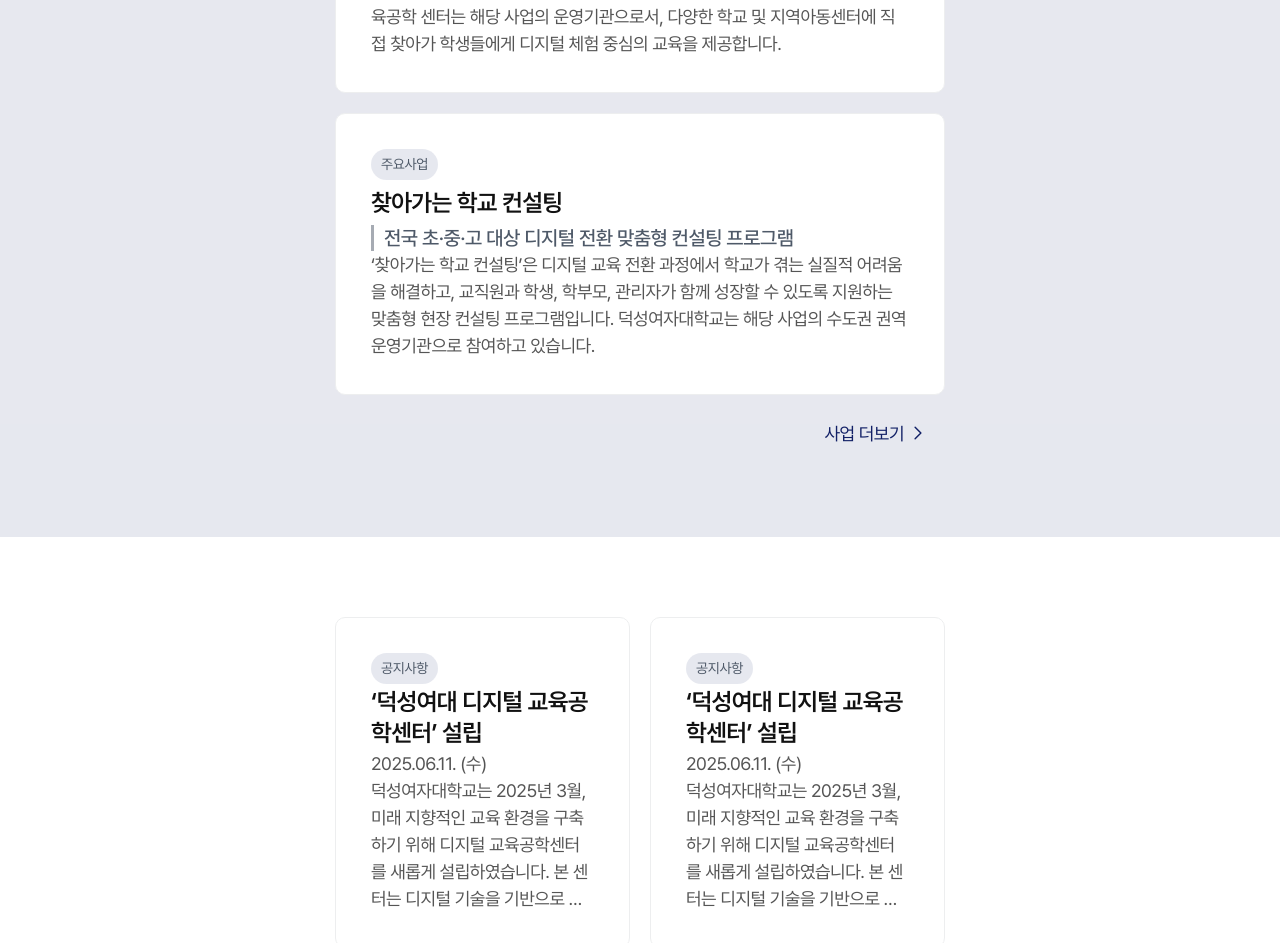
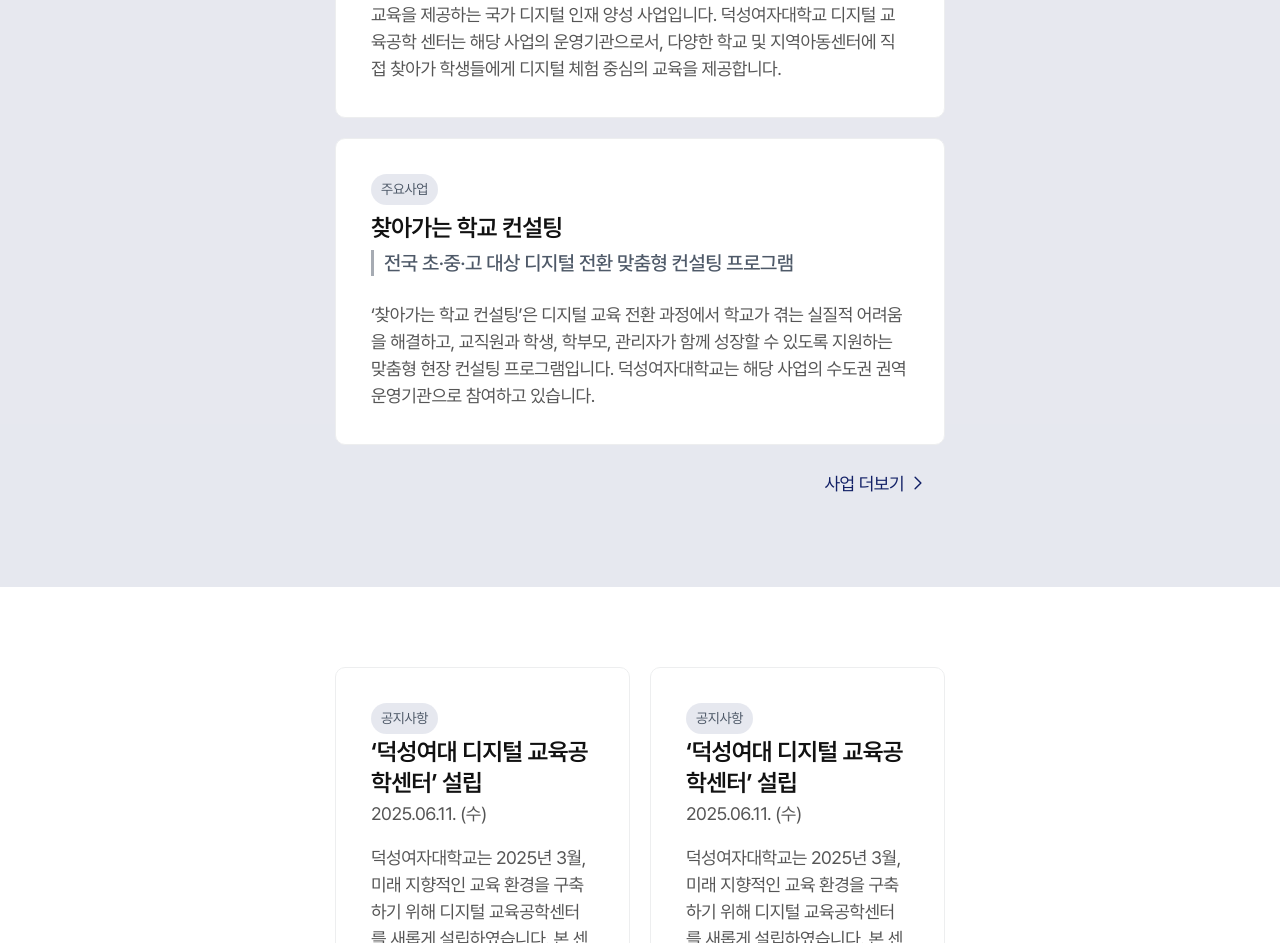
Before and after one commit to DS-DET-LAB/DS-DET-LAB, a React (Vite) app: page / in a window 1280 px wide. Shown: the part 1609-2552 px from the top of the page. Built offline with nearby package versions, Linux system fonts and the light colour scheme.

Commit message:
♻️ Refactor: 메인 공지, 사업 카드 여백 조정 (#9)

```diff
--- a/src/routes/main/components/business-card/BusinessCard.jsx
+++ b/src/routes/main/components/business-card/BusinessCard.jsx
@@ -43,7 +43,7 @@
       duration={fadeTime.duration}
       distance="20px"
       delay={fadeTime.delay}>
-      <div>
+      <B.InsideContainer>
         <B.TopContainer>
           <Chip text={category} />
           <B.Title $viewport={viewport}>{title}</B.Title>
@@ -53,7 +53,7 @@
           </B.SubContainer>
         </B.TopContainer>
         <B.Content $viewport={viewport}>{content}</B.Content>
-      </div>
+      </B.InsideContainer>
     </B.Container>
   );
 }
--- a/src/routes/main/components/business-card/businessCardStyle.js
+++ b/src/routes/main/components/business-card/businessCardStyle.js
@@ -3,8 +3,6 @@
 import palette from '@styles/theme';
 
 export const Container = styled(Fade)`
-  display: flex;
-  flex-direction: column;
   align-self: stretch;
   flex: ${({ $viewport }) => $viewport != 'mobile' && '1'};
   width: ${({ $viewport }) => $viewport === 'mobile' && '100%'};
@@ -12,7 +10,6 @@
   max-width: ${({ $viewport }) => ($viewport === 'mobile' ? '100%' : '610px')};
   box-sizing: border-box;
   padding: ${({ $viewport }) => ($viewport === 'mobile' ? '20px' : '35px')};
-  gap: 25px;
   border-radius: 10px;
   border: 1px solid ${palette.hover.back2};
   background-color: ${palette.background.white};
@@ -30,6 +27,12 @@
   @media (min-width: 1920px) {
     max-width: 100%;
   }
+`;
+
+export const InsideContainer = styled.div`
+  display: flex;
+  flex-direction: column;
+  gap: 25px;
 `;
 
 export const TopContainer = styled.div`
--- a/src/routes/main/components/notice-card/NoticeCard.jsx
+++ b/src/routes/main/components/notice-card/NoticeCard.jsx
@@ -43,14 +43,14 @@
       duration={fadeTime.duration}
       distance="20px"
       delay={fadeTime.delay}>
-      <div>
+      <N.InsideContainer>
         <N.TopContainer>
           <Chip text={category} />
           <N.Title $viewport={viewport}>{title}</N.Title>
           <N.Date $viewport={viewport}>{date}</N.Date>
         </N.TopContainer>
         <N.Content $viewport={viewport}>{content}</N.Content>
-      </div>
+      </N.InsideContainer>
     </N.Container>
   );
 }
--- a/src/routes/main/components/notice-card/noticeCardStyle.js
+++ b/src/routes/main/components/notice-card/noticeCardStyle.js
@@ -3,8 +3,6 @@
 import palette from '@styles/theme';
 
 export const Container = styled(Fade)`
-  display: flex;
-  flex-direction: column;
   align-self: stretch;
   flex: ${({ $viewport }) => $viewport != 'mobile' && '1'};
   width: ${({ $viewport }) => $viewport === 'mobile' && '100%'};
@@ -12,7 +10,6 @@
   max-width: ${({ $viewport }) => ($viewport === 'mobile' ? '100%' : '295px')};
   box-sizing: border-box;
   padding: ${({ $viewport }) => ($viewport === 'mobile' ? '20px' : '35px')};
-  gap: 17px;
   border-radius: 10px;
   border: 1px solid ${palette.hover.back2};
   background-color: ${palette.background.white};
@@ -30,6 +27,12 @@
   @media (min-width: 1920px) {
     max-width: 100%;
   }
+`;
+
+export const InsideContainer = styled.div`
+  display: flex;
+  flex-direction: column;
+  gap: 17px;
 `;
 
 export const TopContainer = styled.div`
```
